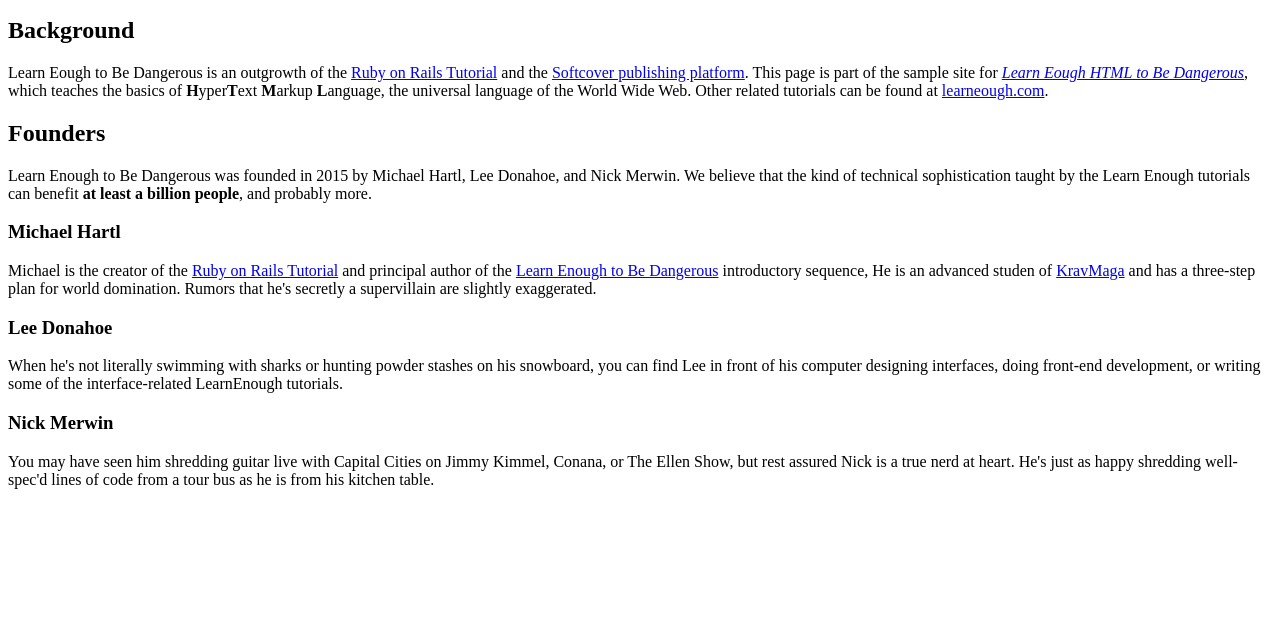
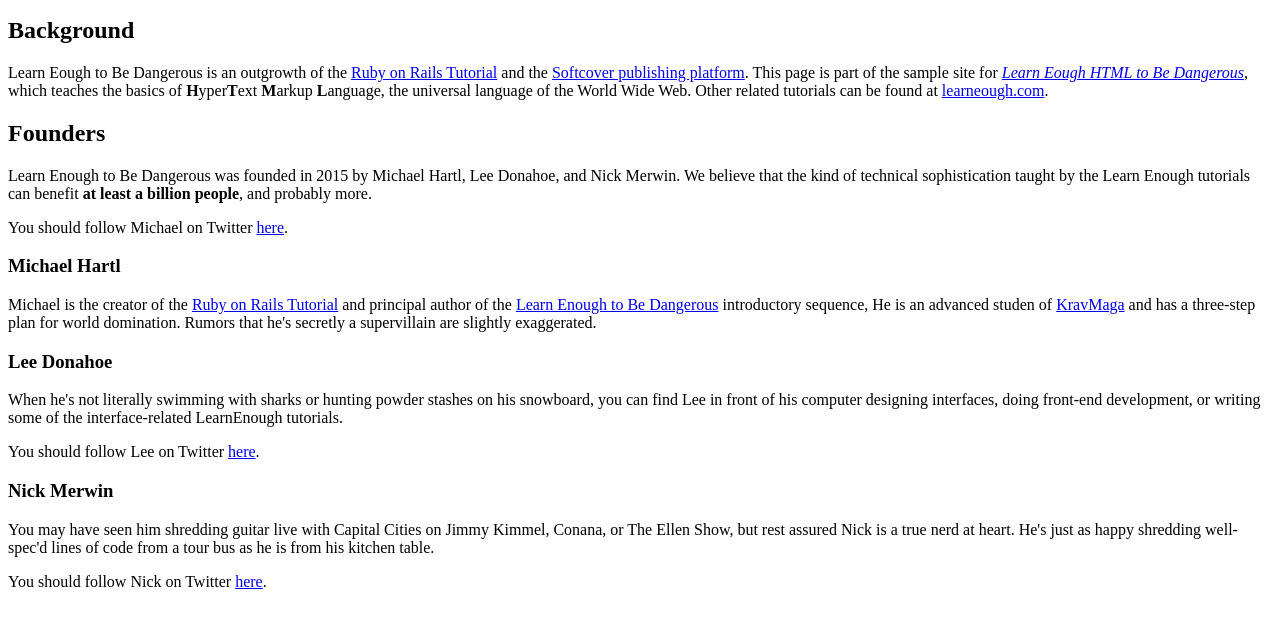
Before and after one commit to Gilbrilthor/sample_website, a plain HTML site: page index.html in a window 1280 px wide. Shown: the part 137-762 px from the top of the page. Drawn offline with Linux system fonts and the light colour scheme.

Commit message:
Add founder twitter links

```diff
--- a/index.html
+++ b/index.html
@@ -23,6 +23,10 @@
 		Learn Enough to Be Dangerous was founded in 2015 by Michael Hartl, Lee Donahoe, and Nick Merwin. We believe that the kind of technical sophistication taught by the Learn Enough tutorials can benefit <strong>at least a billion people</strong>, and probably more.
 		</p>
 
+		<p>
+			You should follow Michael on Twitter <a href="http://twitter.com/mhartl">here</a>.
+		</p>
+
 		<h3>Michael Hartl</h3>
 
 		<p>
@@ -35,11 +39,19 @@
 			When he's not literally swimming with sharks or hunting powder stashes on his snowboard, you can find Lee in front of his computer designing interfaces, doing front-end development, or writing some of the interface-related LearnEnough tutorials.
 		</p>
 
+		<p>
+			You should follow Lee on Twitter <a href="http://twitter.com/leedonahoe">here</a>.
+		</p>
+
 		<h3>Nick Merwin</h3>
 
 		<p>
 			You may have seen him shredding guitar live with Capital Cities on Jimmy Kimmel, Conana, or The Ellen Show, but rest assured Nick is a true nerd at heart. He's just as happy shredding well-spec'd lines of code from a tour bus as he is from his kitchen table.
 		</p>
 
+		<p>
+			You should follow Nick on Twitter <a href="http://twitter.com/nickmerwin">here</a>.
+		</p>
+
 	</body>
 </html>
```
